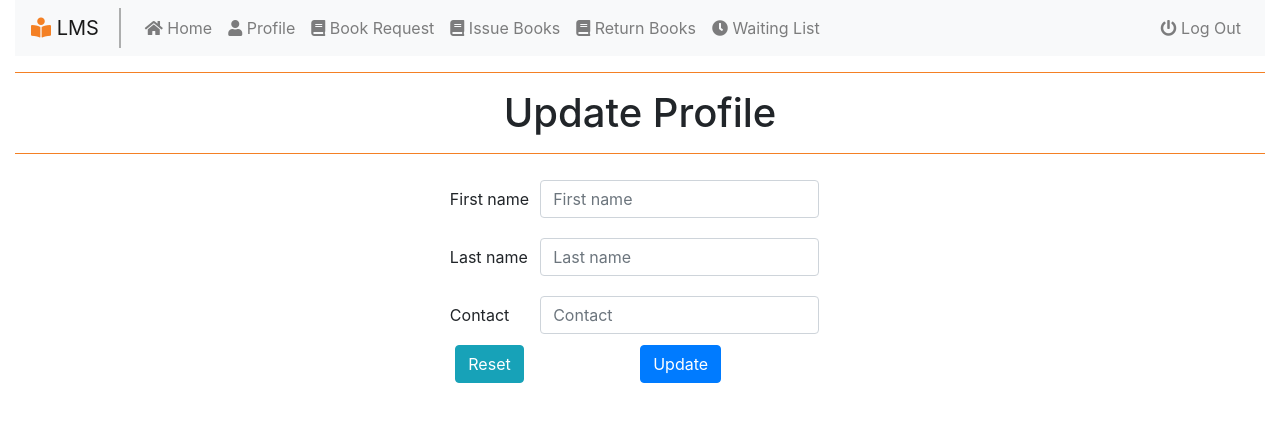
After one commit to lalit-vasoya/lms, a Django app: page /updateprofile in a window 1280 px wide. The commit adds this page. Shown: the top 422 px of the page. Run offline with Django 3.2, Linux system fonts and the light colour scheme; the visitor is signed in with stand-in values (Sample User, id 1); some libraries are stand-ins or nearby versions.

Commit message:
Update Profil and fix some validation bug

```diff
--- a/LMS/account/forms.py
+++ b/LMS/account/forms.py
@@ -17,3 +17,17 @@ class SingupForm(UserCreationForm):
 class LoginForm(forms.Form):
     email   = forms.CharField(max_length=40,label="Enter Email",widget=forms.EmailInput(attrs={'class':'form-control','placeholder':'Enter Email'}))
     password  = forms.CharField(max_length=20,label="Enter Password",widget=forms.PasswordInput(attrs={'class':'form-control','placeholder':'Enter Password'}))
+
+class ProfileUpdateForm(forms.ModelForm):
+
+    class Meta:
+        model   = models.User
+        fields  = ['first_name','last_name','contact']
+
+    def __init__(self, *args, **kwargs):
+        super().__init__(*args, **kwargs)
+
+        for field in self.fields:
+            self.fields[field].widget.attrs.update({'class':'form-control','placeholder':self.fields[field].label})
+
+        # self.fields['email'].widget.attrs.update({'disabled':True,'placeholder':'Email'})
--- a/LMS/account/models.py
+++ b/LMS/account/models.py
@@ -5,7 +5,7 @@ from django.urls import reverse
 
 class User(AbstractUser):
     ''' User Extends with extra fields '''
-    contact = models.BigIntegerField()
+    contact = models.BigIntegerField(blank=True,null=True)
     email   = models.EmailField(unique = True)
 
     USERNAME_FIELD = 'email'
--- a/LMS/account/urls.py
+++ b/LMS/account/urls.py
@@ -7,6 +7,6 @@ urlpatterns = [
     path('login',views.Login.as_view(),name='login'),
     path('singup',views.Singup.as_view(),name='singup'),
     path('logout',views.Logout.as_view(),name='logout'),
+    path('updateprofile',views.Updateprofile.as_view(),name='updateprofile'),
     path('<int:pk>/profile',views.Profile.as_view(),name='profile'),
-
 ]
--- a/LMS/account/views.py
+++ b/LMS/account/views.py
@@ -71,3 +71,19 @@ class Logout(View):
 class Profile(DetailView):
     model         = models.User
     template_name = 'account/profile.html'
+
+@method_decorator(login_required, name='dispatch')
+class Updateprofile(View):
+
+    def get(self,request,*args, **kwargs):
+        form = forms.ProfileUpdateForm()
+        return render(request,'account/updateprofile.html',{'form':form})
+
+    def post(self,request,*args, **kwargs):
+        form = forms.ProfileUpdateForm(request.POST,instance=request.user)
+        if form.is_valid():
+            user = form.save(commit=False)
+            user.email = request.user.email
+            user.save()
+            return redirect('account:profile',pk=request.user.id)
+        return render(request,'account/updateprofile.html',{'form':form})
--- a/LMS/static/js/validation.js
+++ b/LMS/static/js/validation.js
@@ -6,10 +6,10 @@ $(document).ready(function(){
          var con= /^[0-9]*$/
          $('#error_contact').remove()
          if(len.length>10 || len.length<10 ){
-             $("#id_contact").after("<span style='color:red' id='error_contact'>* Enter Contact Number Must be 10 digit !</span>")
+             $("#id_contact").after("<span style='color:orange' id='error_contact'>* Enter Contact Number Must be 10 digit !</span>")
              return false
          }else if(!con.test(len)){
-            $("#id_contact").after("<span style='color:red' id='error_contact'>*  Enter Contact Number Must be digit not a character !</span>")
+            $("#id_contact").after("<span style='color:orange' id='error_contact'>*  Enter Contact Number Must be digit not a character !</span>")
              return false
          }else{
              return true
@@ -21,20 +21,23 @@ $(document).ready(function(){
          var con= /^[a-zA-Z_.0-9]+@[a-zA-Z]+[.]{1}[a-zA-Z]+$/
          $('#error_email').remove()
          if(!con.test(len)){
-            $("#id_email").after("<span style='color:red' id='error_email'>*  Enter Email is not valid !</spna>")
+            $("#id_email").after("<span style='color:orange' id='error_email'>*  Enter Email is not valid !</spna>")
              return false
          }else{
              return true
          }
     }
     function first_name_validation(){
+
         len=$('#id_first_name').val()
         var con= /^[a-zA-Z_]*$/
         $('#error_first_name').remove()
-        if(!con.test(len)){
-            $("#id_first_name").after("<span style='color:red' id='error_first_name'>*  Enter First Name Must be character or _ no a digit or special charecter !</span>")
+        console.log('blur',con.test(len),len,);
+        if(len.length<=0 || !con.test(len)){
+            $("#id_first_name").after("<span style='color:orange;font-width:4vw;' id='error_first_name'>*  Enter First Name Must be character or _ no a <wbr>digit or special charecter !</span>")
             return false
         }else{
+            console.log(con.test(len));
             return true
         }
     }
@@ -43,8 +46,8 @@ $(document).ready(function(){
         len=$('#id_last_name').val()
         var con= /^[a-zA-Z_]*$/
         $('#error_last_name').remove()
-        if(!con.test(len)){
-            $('#id_last_name').after("<span style='color:red' id='error_last_name'>* Enter Last Name Must be character or _ no a digit or special charecter !</span>")
+        if(len.length<=0 || !con.test(len)){
+            $('#id_last_name').after("<span style='color:orange;overflow:hidden;' id='error_last_name'>* Enter Last Name Must be character or _ no a digit or special charecter !</span>")
             return false
         }else{
             return true
@@ -56,12 +59,12 @@ $(document).ready(function(){
         pass2=$('#id_password2').val()
         $('#error_password2').remove()
         if(pass2.length<=0){
-            $('#id_password2').after("<span style='color:red' id='error_password2'>* Confirm Password should not be blank !</span>")
+            $('#id_password2').after("<span style='color:orange' id='error_password2'>* Confirm Password should not be blank !</span>")
             return false
         }
 
         if(pass1!=pass2){
-            $('#id_password2').after("<span style='color:red' id='error_last_name'>* Password not match with Confirm Password !</span>")
+            $('#id_password2').after("<span style='color:orange' id='error_last_name'>* Password not match with Confirm Password !</span>")
             return false
         }else{
             return true
@@ -115,7 +118,7 @@ $(document).ready(function(){
         timeslotval=$('#id_timeslot').val()
         $("#error_timeslot").remove()
         if(timeslotval== 0){
-            $("#id_timeslot").after("<span style='color:red' id='error_city'>*  Select Time Slot !</span>")
+            $("#id_timeslot").after("<span style='color:orange' id='error_city'>*  Select Time Slot !</span>")
             return false
         }else{
             return true
@@ -174,4 +177,12 @@ $(document).ready(function(){
         }
     });
 
+    $('#profile-update').submit(function(e) {
+
+        if(!(first_name_validation() && last_name_validation() && contact_validation()))
+        {
+            e.preventDefault()
+        }
+    });
+
 });
--- /dev/null
+++ b/LMS/templates/account/updateprofile.html
@@ -0,0 +1,41 @@
+{% extends 'account/base.html' %}
+{% block body %}
+<div class="col-md-12">
+    <center>
+        {% include 'message.html' %}
+                    <hr>
+                    <h1>Update Profile</h1>
+                    <hr>
+                    {% include 'message.html' %}
+                    <p id="error"></p>
+                    <table>
+                        <form method="POST" id="profile-update">
+                            {% csrf_token %}
+
+                            {% for field in form %}
+                            <tr>
+                                <td>
+                                    {{ field.label}}
+                                </td>
+                                <td style="padding: 10px;">
+                                    {{ field }}
+                                </td>
+                                <td>
+                                    {{ field.errors }}
+                                </td>
+                            </tr>
+                            {% endfor%}
+                            <tr>
+                                <td>
+                                    <center><button type="reset" class="btn btn-info">Reset</button></center>
+                                </td>
+                                <td colspan="2">
+                                    <center><button type="submit" id="id_submit" class="btn btn-primary">Update</button></center>
+                                </td>
+                            </tr>
+                        </form>
+                    </table>
+            </div>
+            </center>
+        </div>
+{% endblock body %}
```
Also changed, not shown: LMS/templates/account/profile.html (+4 -66 lines), LMS/account/migrations/0001_initial.py (added), LMS/account/migrations/__init__.py (added), LMS/bookinventery/migrations/0001_initial.py (added), LMS/bookinventery/migrations/__init__.py (added), 1 other file.
